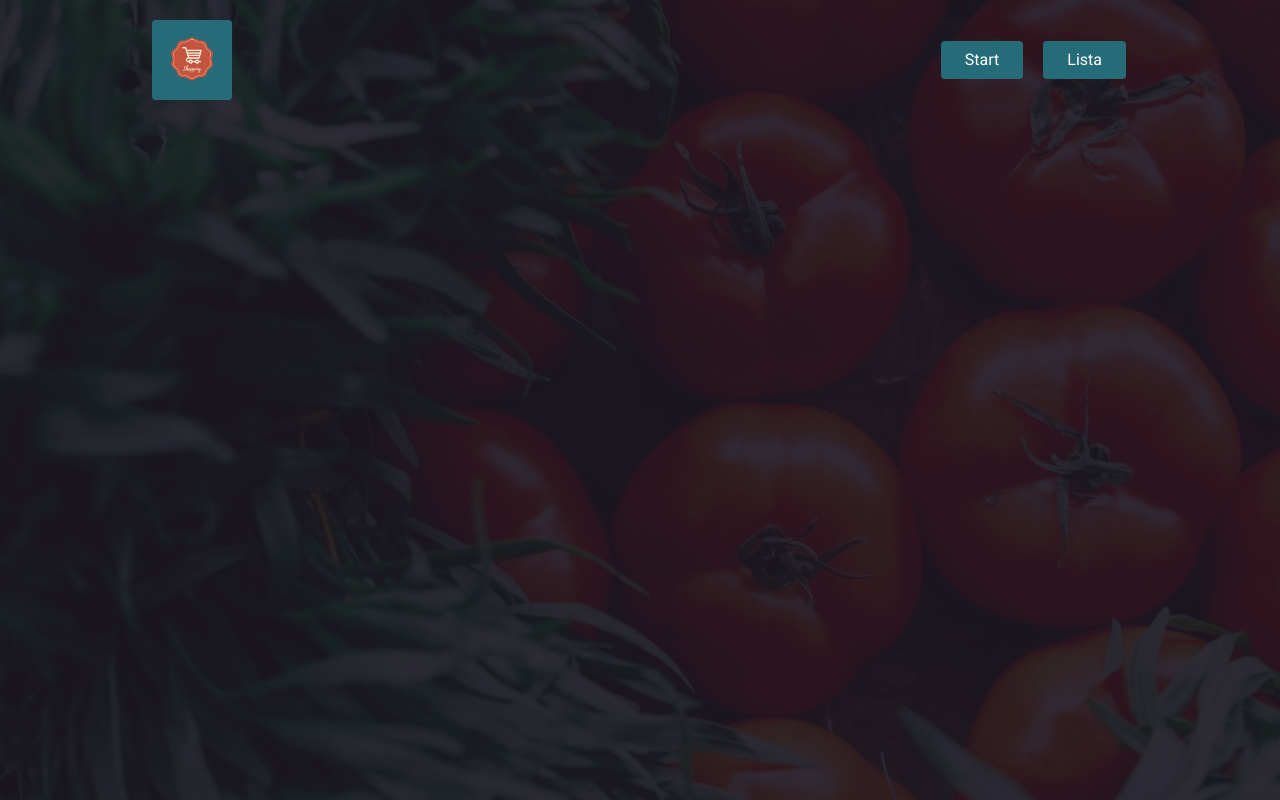
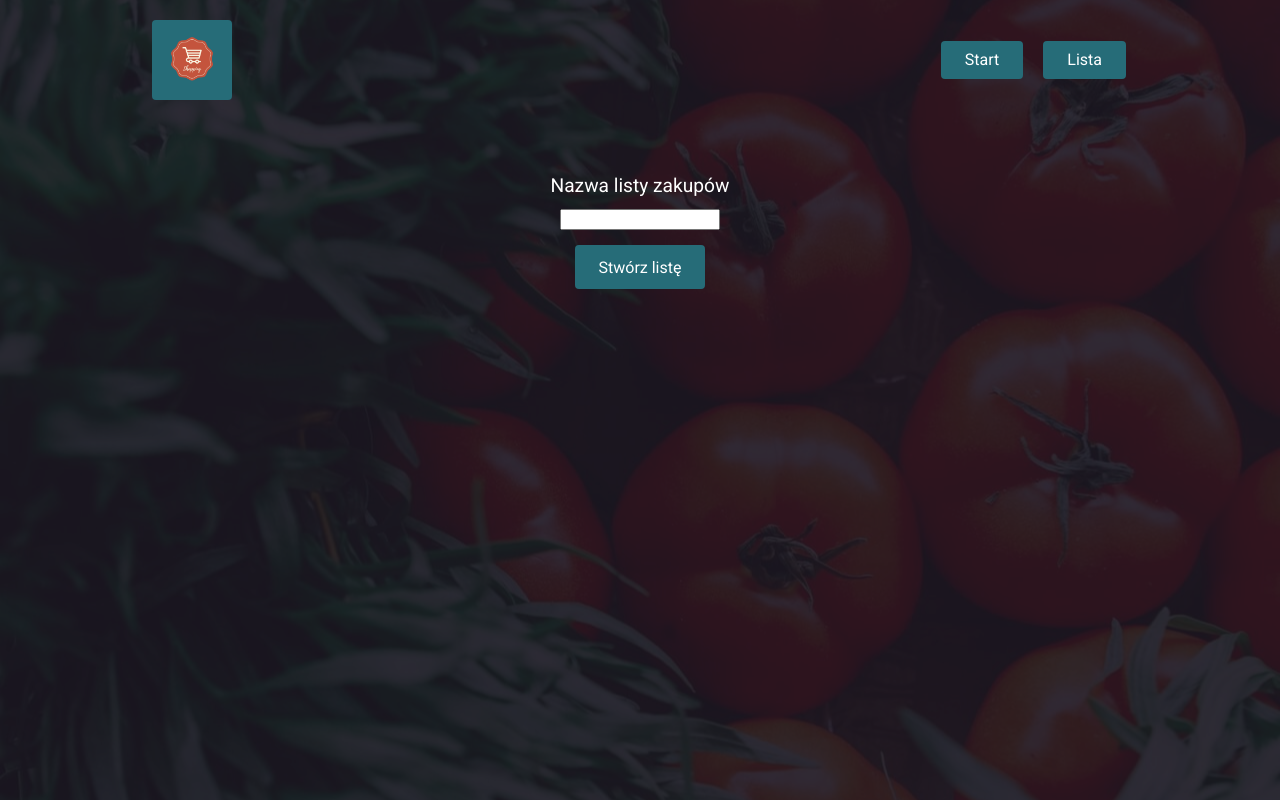
Before and after one commit to tomasz-paterka/shopping_list, a React (Create React App) app: page /list in a window 1280 px wide. Built offline with nearby package versions, Linux system fonts and the light colour scheme.

Commit message:
fix paths

```diff
--- a/src/App.js
+++ b/src/App.js
@@ -10,8 +10,8 @@ class App extends React.Component {
   render() {
     let routes = (
       <Switch>
-        <Route path='/shopping_list/home' component={Home} />
-        <Route path='/shopping_list/list' component={ShoppingList} />
+        <Route path='/home' component={Home} />
+        <Route path='/list' component={ShoppingList} />
         <Route path='/shopping_list/' exact component={Home} />
       </Switch>
     );
```
